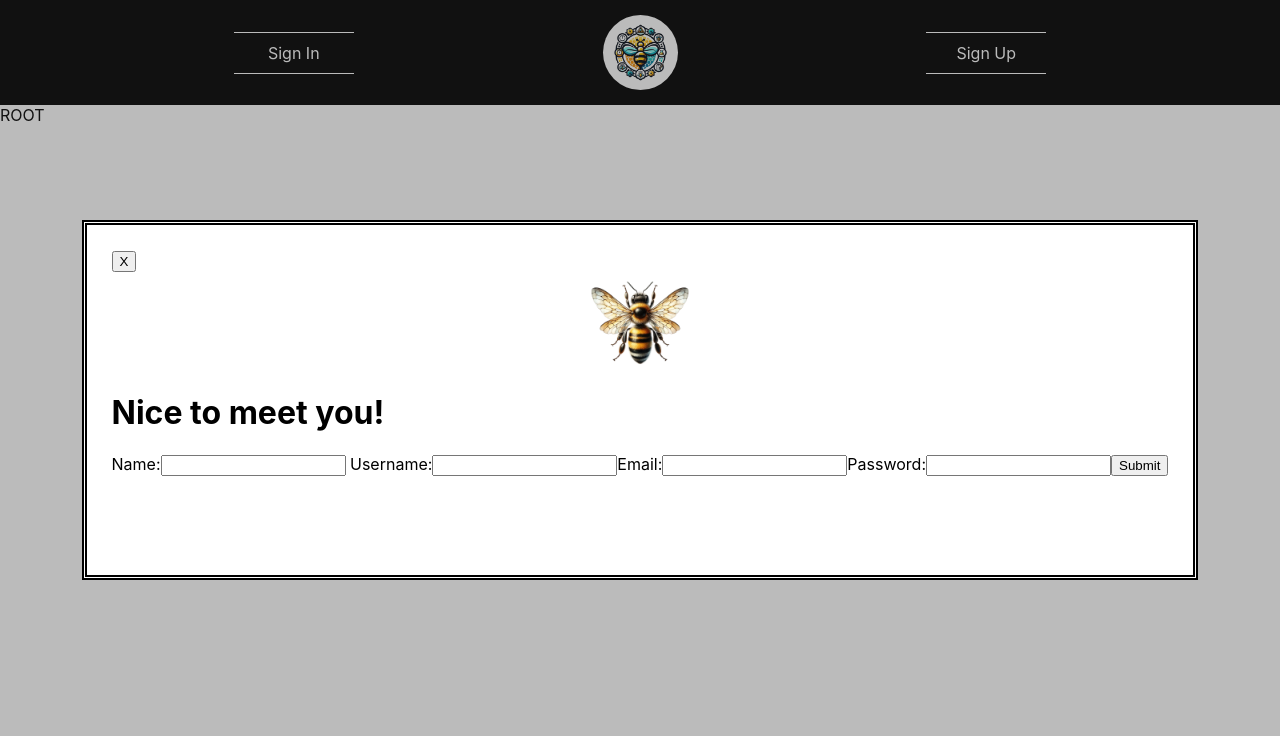
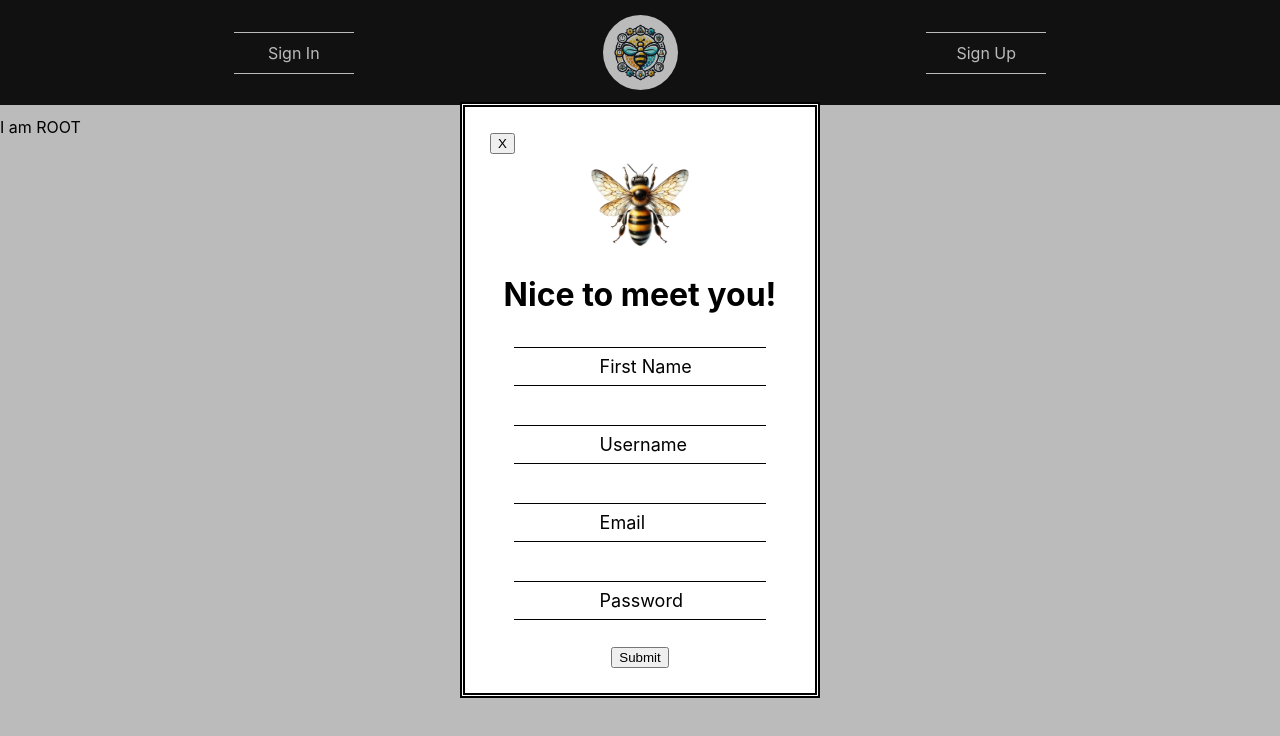
Before and after one commit to cparsons9712/BusyBees, a React (Create React App) app in the folder frontend/: page / in a window 1280 px wide. Both pictures are taken after a click on the element "Sign Up". Shown: the top 736 px of the page. Built offline with nearby package versions, Linux system fonts and the light colour scheme.

Commit message:
STYLE: add animation to input fields

```diff
--- a/frontend/src/Components/signUp.tsx
+++ b/frontend/src/Components/signUp.tsx
@@ -24,39 +24,60 @@ const SignUp= () => {
                 <h1>Nice to meet you!</h1>
             </div>
 
-            <form onSubmit={handleSubmit}>
+            <form onSubmit={handleSubmit} className="signUpForm">
 
-                <label> Name:</label>
+                <div className="form-group">
                     <input
+                    className="input"
+                    placeholder="name"
+                    id="name"
                     type="text"
                     required
                     value = {name}
                     onChange ={(e)=>{setName(e.target.value)}}
                     />
+                    <label htmlFor="name" className="form-label">First Name</label>
+                </div>
 
-                <label> Username:</label>
+                <div className="form-group">
                     <input
+                    placeholder="username"
+                    className="input"
+                    id="username"
                     type="text"
                     required
                     value = {username}
                     onChange ={(e)=>{setUsername(e.target.value)}}
                     />
+                    <label htmlFor="username" className="form-label">Username</label>
+                </div>
 
-                <label>Email:</label>
+                <div className="form-group">
                     <input
+                    placeholder="email"
+                    className="input"
+                    id="email"
                     type="text"
                     required
                     value = {email}
                     onChange ={(e)=>{setEmail(e.target.value)}}
                     />
+                    <label htmlFor="email" className="form-label">Email</label>
+                </div>
 
-                <label>Password:</label>
+                <div className="form-group">
                     <input
+                    placeholder="password"
+                    className="input"
+                    id="password"
                     type="text"
                     required
                     value = {password}
                     onChange ={(e)=>{setPassword(e.target.value)}}
                     />
+                    <label htmlFor="password" className="form-label ">Password</label>
+                </div>
+
 
                 <button type="submit">Submit</button>
 
--- a/frontend/src/Pages/root.jsx
+++ b/frontend/src/Pages/root.jsx
@@ -4,6 +4,8 @@ export default function Root() {
 
 
     return (
-        <div>ROOT</div>
+        <div className="form-group">
+            I am ROOT
+        </div>
     );
   }
--- a/frontend/src/Styling/signUp.css
+++ b/frontend/src/Styling/signUp.css
@@ -1,6 +1,71 @@
-.beeCentered{
-    display: block;
-    height: 100px;
-    margin-left: auto;
-    margin-right: auto;
+.beeCentered {
+  display: block;
+  height: 100px;
+  margin-left: auto;
+  margin-right: auto;
 }
+
+.signUpContainter {
+  display: flex;
+  flex-direction: column;
+  align-items: center;
+}
+
+.signUpForm {
+  display: flex;
+  flex-direction: column;
+  align-items: center;
+  gap: 15px;
+}
+
+/* Input animation Section */
+
+.form-group {
+  position: relative;
+  margin: 12px 0;
+}
+
+.form-group input {
+  padding: 8px 10px;
+  font-size: 18px;
+  border: none;
+  border-top: black solid 1px;
+  border-bottom: black solid 1px;
+  background-color: transparent;
+  color: black;
+  transition: 0.4s all ease;
+}
+
+.form-group input::placeholder {
+  color: transparent;
+
+
+}
+
+.form-group .form-label {
+  position: absolute;
+  top: 9px;
+  left: 30%;
+  font-size: 18px;
+  padding: 0 10px;
+  color: black;
+  pointer-events: none;
+  transition: 0.4s all ease;
+}
+.form-group input:focus{
+    outline: none; /* Removes any default outlines */
+    border-left: none; /* Ensures no border is applied on the left */
+    border-right: none; /* Ensures no border is applied on the right */
+    border-top: black solid 1px; /* Keeps the top border */
+    border-bottom: black solid 1px; /* Keeps the bottom border */
+}
+
+.form-group input:focus + .form-label,
+.form-group input:not(:placeholder-shown) + .form-label {
+  transform: translate(5px, -22px);
+  font-size: 14px;
+  background-color: white;
+
+
+}
+/* END OF input animation section */
```
Lines whose indentation alone changed are shown as unchanged.
